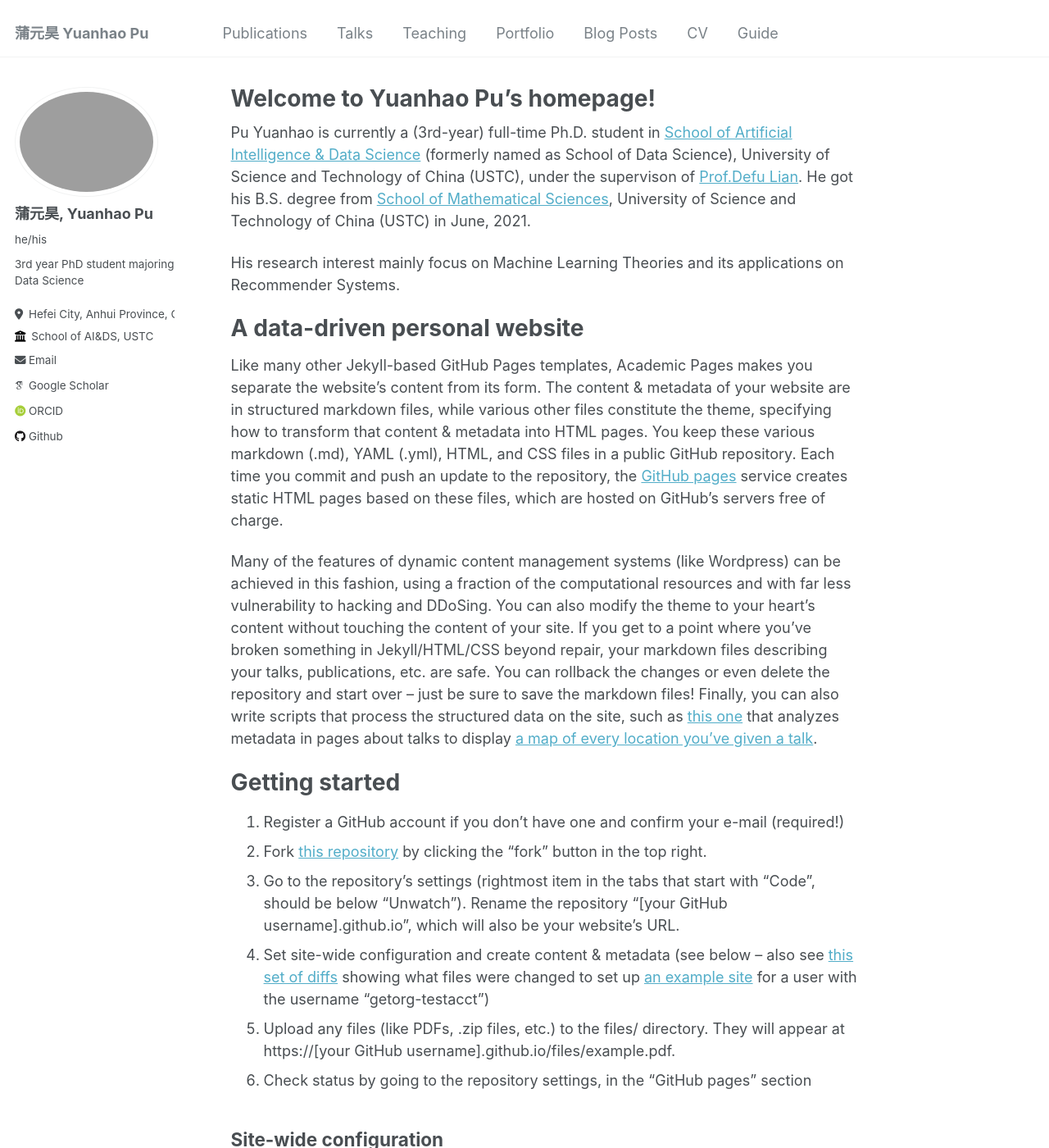
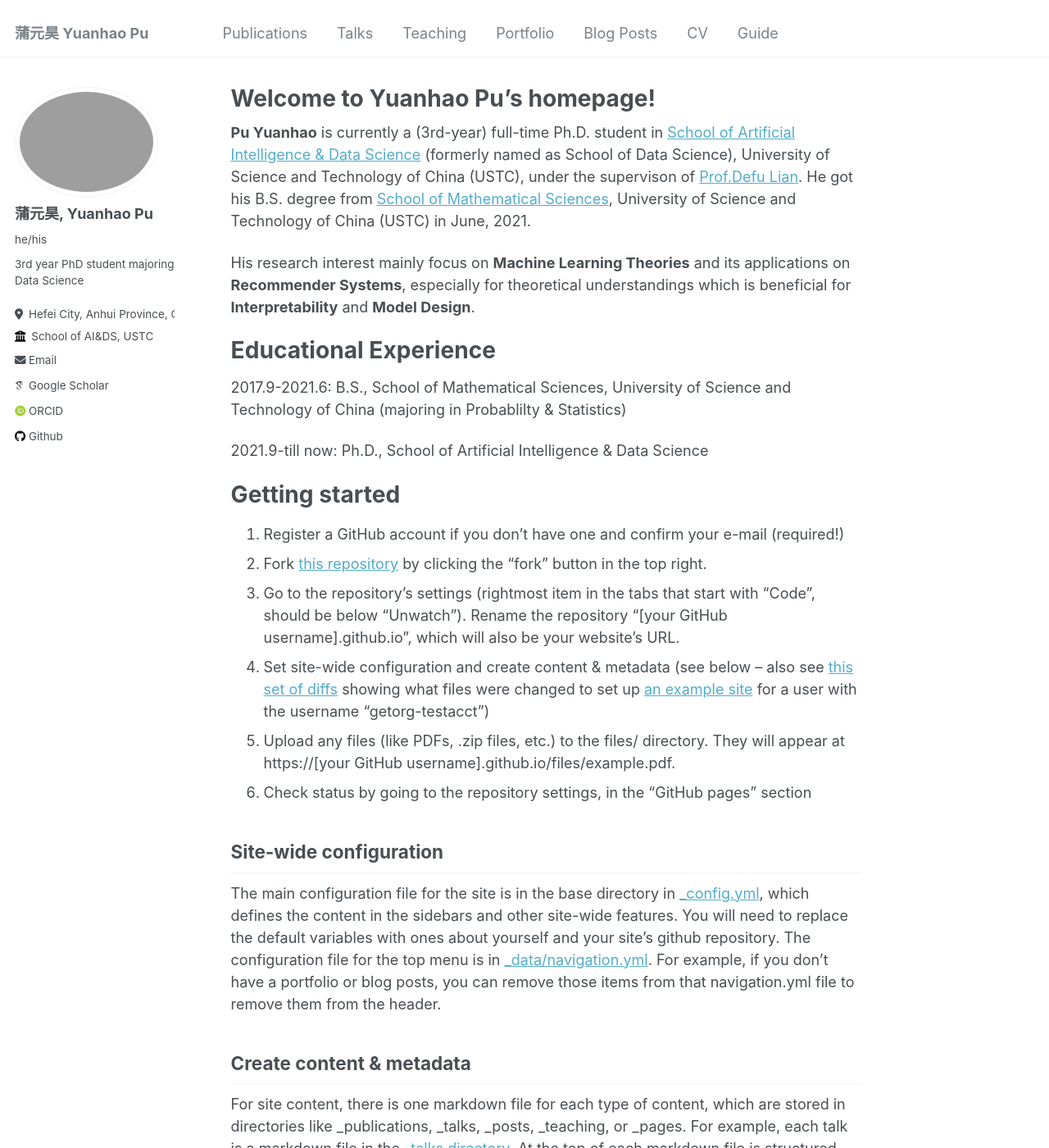
Before and after one commit to yuanhao53/yuanhao53.github.io, a Jekyll site: the page built from _pages/about.md, in a window 1280 px wide and 1400 px high. Shown: the whole window at 82% size. Built offline with Jekyll 4.4.1, drawn with Linux system fonts in a browser that asks for light colours; some web fonts are replaced.

Commit message:
Update about.md

```diff
--- a/_pages/about.md
+++ b/_pages/about.md
@@ -8,15 +8,15 @@ redirect_from:
 ---
 
 
-Pu Yuanhao is currently a (3rd-year) full-time Ph.D. student in [School of Artificial Intelligence & Data Science](https://saids.ustc.edu.cn) (formerly named as School of Data Science), University of Science and Technology of China (USTC), under the supervison of [Prof.Defu Lian](https://faculty.ustc.edu.cn/liandefu). He got his B.S. degree from [School of Mathematical Sciences](https://math.ustc.edu.cn/), University of Science and Technology of China (USTC) in June, 2021.
+**Pu Yuanhao** is currently a (3rd-year) full-time Ph.D. student in [School of Artificial Intelligence & Data Science](https://saids.ustc.edu.cn) (formerly named as School of Data Science), University of Science and Technology of China (USTC), under the supervison of [Prof.Defu Lian](https://faculty.ustc.edu.cn/liandefu). He got his B.S. degree from [School of Mathematical Sciences](https://math.ustc.edu.cn/), University of Science and Technology of China (USTC) in June, 2021.
 
-His research interest mainly focus on Machine Learning Theories and its applications on Recommender Systems.
+His research interest mainly focus on **Machine Learning Theories** and its applications on **Recommender Systems**, especially for theoretical understandings which is beneficial for **Interpretability** and **Model Design**.
 
-A data-driven personal website
+Educational Experience
 ======
-Like many other Jekyll-based GitHub Pages templates, Academic Pages makes you separate the website's content from its form. The content & metadata of your website are in structured markdown files, while various other files constitute the theme, specifying how to transform that content & metadata into HTML pages. You keep these various markdown (.md), YAML (.yml), HTML, and CSS files in a public GitHub repository. Each time you commit and push an update to the repository, the [GitHub pages](https://pages.github.com/) service creates static HTML pages based on these files, which are hosted on GitHub's servers free of charge.
+2017.9-2021.6: B.S., School of Mathematical Sciences, University of Science and Technology of China (majoring in Probablilty & Statistics)
 
-Many of the features of dynamic content management systems (like Wordpress) can be achieved in this fashion, using a fraction of the computational resources and with far less vulnerability to hacking and DDoSing. You can also modify the theme to your heart's content without touching the content of your site. If you get to a point where you've broken something in Jekyll/HTML/CSS beyond repair, your markdown files describing your talks, publications, etc. are safe. You can rollback the changes or even delete the repository and start over -- just be sure to save the markdown files! Finally, you can also write scripts that process the structured data on the site, such as [this one](https://github.com/academicpages/academicpages.github.io/blob/master/talkmap.ipynb) that analyzes metadata in pages about talks to display [a map of every location you've given a talk](https://academicpages.github.io/talkmap.html).
+2021.9-till now: Ph.D., School of Artificial Intelligence & Data Science
 
 Getting started
 ======
```
